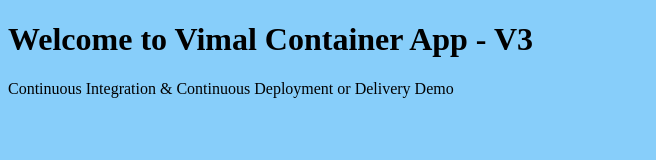
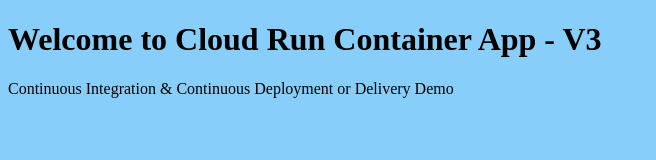
Before and after one commit to vimalprasathr/nginx-app, a plain HTML site: page index.html in a window 1280 px wide. Shown: the whole page, without its empty margins (0-656 px from the left). Drawn offline with Linux system fonts and the light colour scheme.

Commit message:
Update index.html

```diff
--- a/index.html
+++ b/index.html
@@ -2,7 +2,7 @@
 <html>
 <body style="background-color:lightskyblue;">
 
-<h1>Welcome to Vimal Container App - V3</h1>
+<h1>Welcome to Cloud Run Container App - V3</h1>
 <p>Continuous Integration & Continuous Deployment or Delivery Demo</p>
 
 </body>
```
